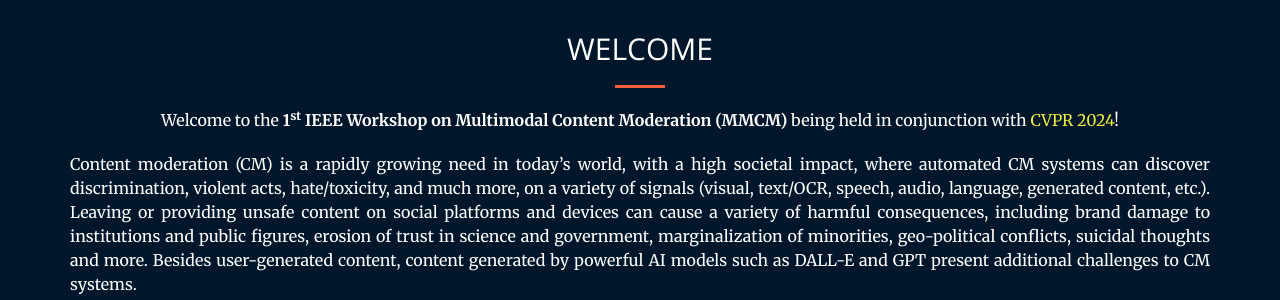
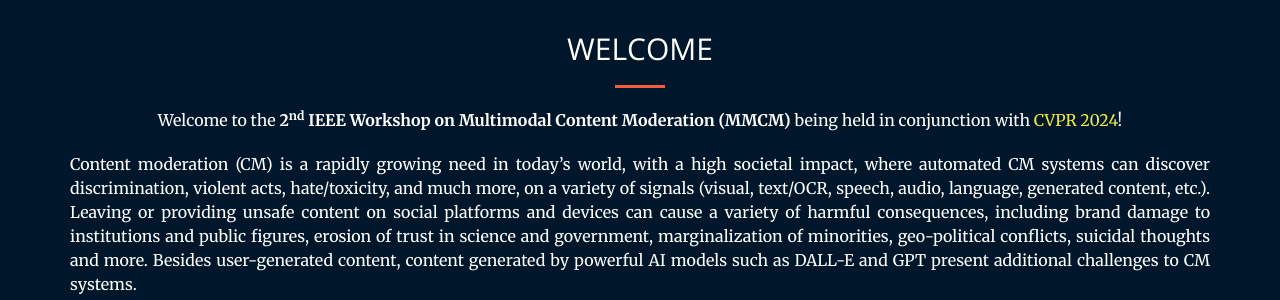
Before and after one commit to multimodal-content-moderation/multimodal-content-moderation.github.io, a Jekyll site: the page built from index.html, in a window 1280 px wide and 900 px high, scrolled down 816 px. Shown: the part 152-452 px from the top of the window. Built offline with Jekyll 4.4.1, drawn with Linux system fonts in a browser that asks for light colours.

Commit message:
change to 2nd

```diff
--- a/_includes/call-to-action.html
+++ b/_includes/call-to-action.html
@@ -5,7 +5,7 @@
                 <h2 class="section-heading">WELCOME</h2>
                 <hr class="primary">
 <!--                <p class="text-faded">-->
-                    <p>Welcome to the <strong>1<sup>st</sup> IEEE Workshop on Multimodal Content Moderation (MMCM)</strong> being held in conjunction with <a target="_blank" href="https://cvpr.thecvf.com/" style="color: #f0ed40">CVPR 2024</a>!</p>
+                    <p>Welcome to the <strong>2<sup>nd</sup> IEEE Workshop on Multimodal Content Moderation (MMCM)</strong> being held in conjunction with <a target="_blank" href="https://cvpr.thecvf.com/" style="color: #f0ed40">CVPR 2024</a>!</p>
                     <p class="bg-gray" align="justify">Content moderation (CM) is a rapidly growing need in today’s world, with a high societal impact, where automated CM systems can discover discrimination, violent acts, hate/toxicity, and much more, on a variety of signals (visual, text/OCR, speech, audio, language, generated content, etc.).   Leaving or providing unsafe content on social platforms and devices can cause a variety of harmful consequences, including brand damage to institutions and public figures, erosion of trust in science and government, marginalization of minorities, geo-political conflicts, suicidal thoughts and more. Besides user-generated content, content generated by powerful AI models such as DALL-E and GPT present additional challenges to CM systems.</p>
                     <p class="bg-gray" align="justify">With the prevalence of multimedia social networking and online gaming, the problem of sensitive content detection and moderation is by nature multimodal. Moreover, content moderation is contextual and culturally multifaceted, for example, different cultures have different conventions about gestures. This requires CM approach to be not only multimodal, but also context aware and culturally sensitive.</p>
 
```
